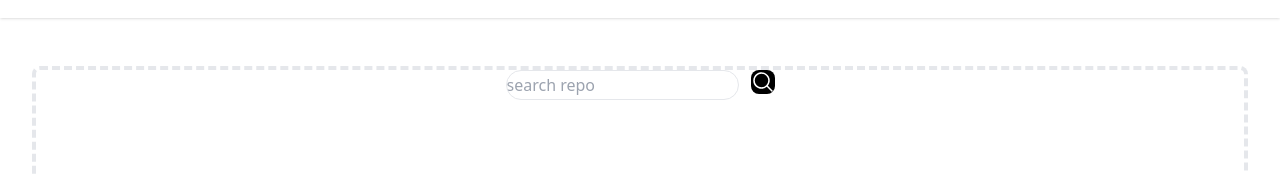
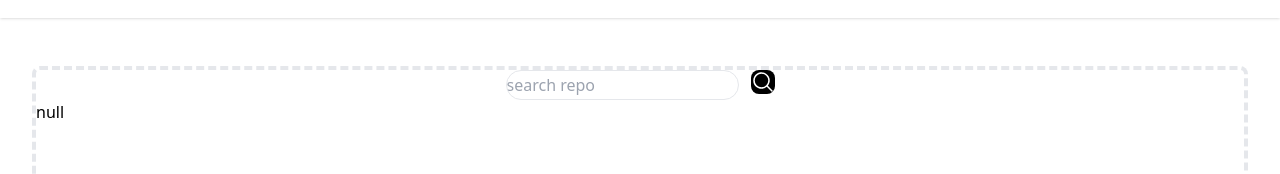
Before and after one commit to ekasupandie/test-listrepo, a Next.js app: page /repository in a window 1280 px wide. Shown: the part 138-312 px from the top of the page. Built offline with nearby package versions, Linux system fonts and the light colour scheme.

Commit message:
update file

```diff
--- a/pages/repository.tsx
+++ b/pages/repository.tsx
@@ -4,11 +4,15 @@ import Button from "@/components/Button";
 import Repolist from "@/components/Repolist";
 import { useState } from 'react';
 import { User } from '../types/User';
+import { SearchRes } from '../types/SearchRes';
+import { json } from "stream/consumers";
 
 export default function Repository() {
 
     const [isLoading,setIsLoading]=useState(false)
     const [search,setSearch]=useState("")
+    const [result,setResult] = useState<SearchRes | null>(null)
+
     const onSubmitSearch=(e:React.FormEvent<HTMLFormElement>)=>{
         e.preventDefault();
         if(search){
@@ -16,7 +20,12 @@ export default function Repository() {
             fetch(`https://api.github.com/search/repositories?q=${search}`)
             .then(res=>res.json())
             .then(data=>{
-                console.log(data)
+                const login : User[]=data.items
+                const searchRes:SearchRes={
+                    search:search,
+                    login:login
+                   }
+                  setResult(searchRes)
                 }).finally(()=>{
                     setIsLoading(false)
                 }
@@ -32,7 +41,8 @@ export default function Repository() {
             <Form value={search} onChange={(e)=>setSearch(e.target.value)}/>
             <Button type='submit' isLoading={isLoading}/>
         </form>
-        {search}
+        {result && <Repolist result={result}/>}
+        {JSON.stringify(result)}
         </div>
         </Layout>
         )
--- /dev/null
+++ b/types/SearchRes.d.ts
@@ -0,0 +1,6 @@
+import { User } from './User'
+
+export type SearchRes={
+    login:User[];
+    search:string;
+}
--- a/types/User.d.ts
+++ b/types/User.d.ts
@@ -1,4 +1,5 @@
 export type User = {
+    login: string;
     descriptions: string;
     url:string;
 }
```
Also changed, not shown: components/Repolist.tsx (+7 -1 lines).
